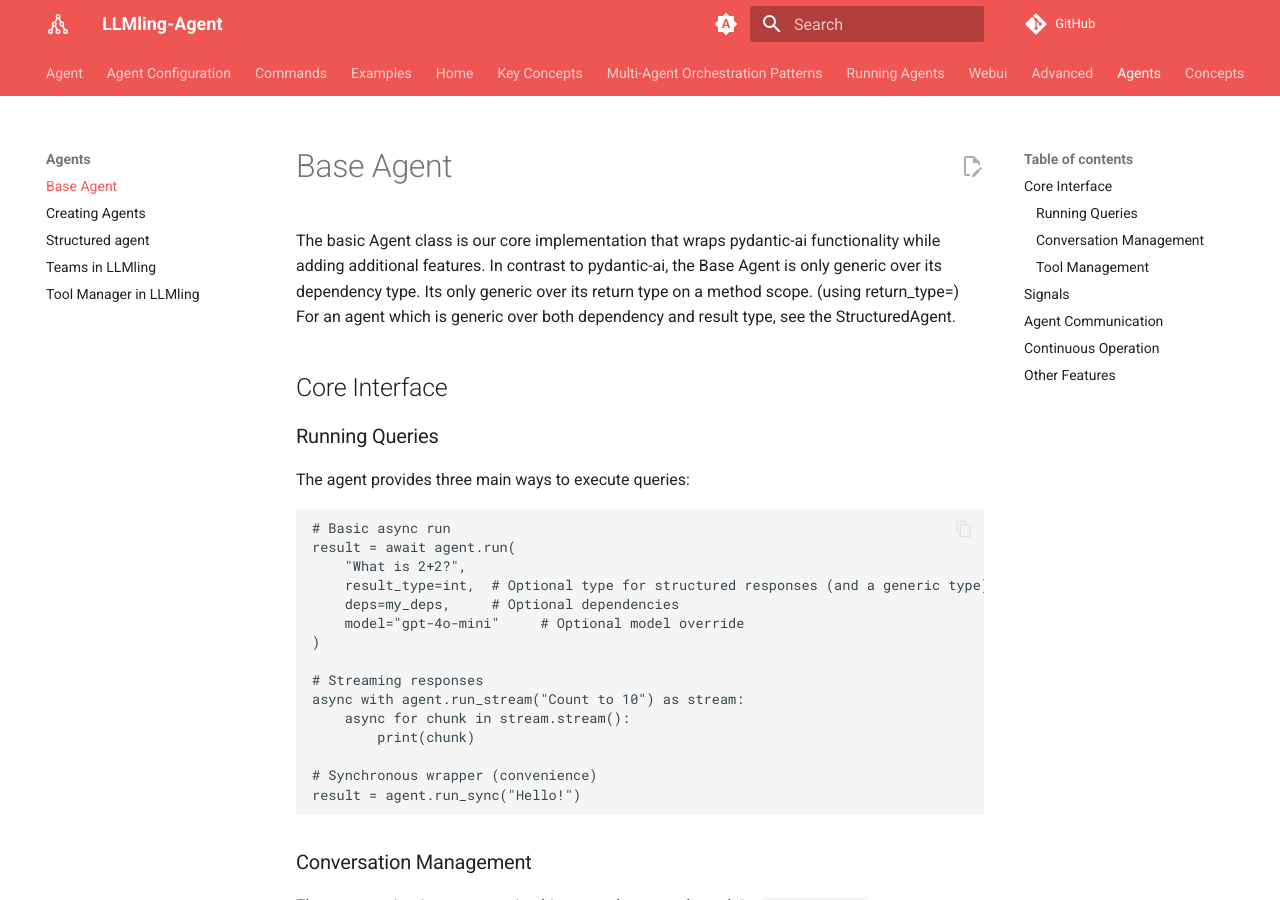
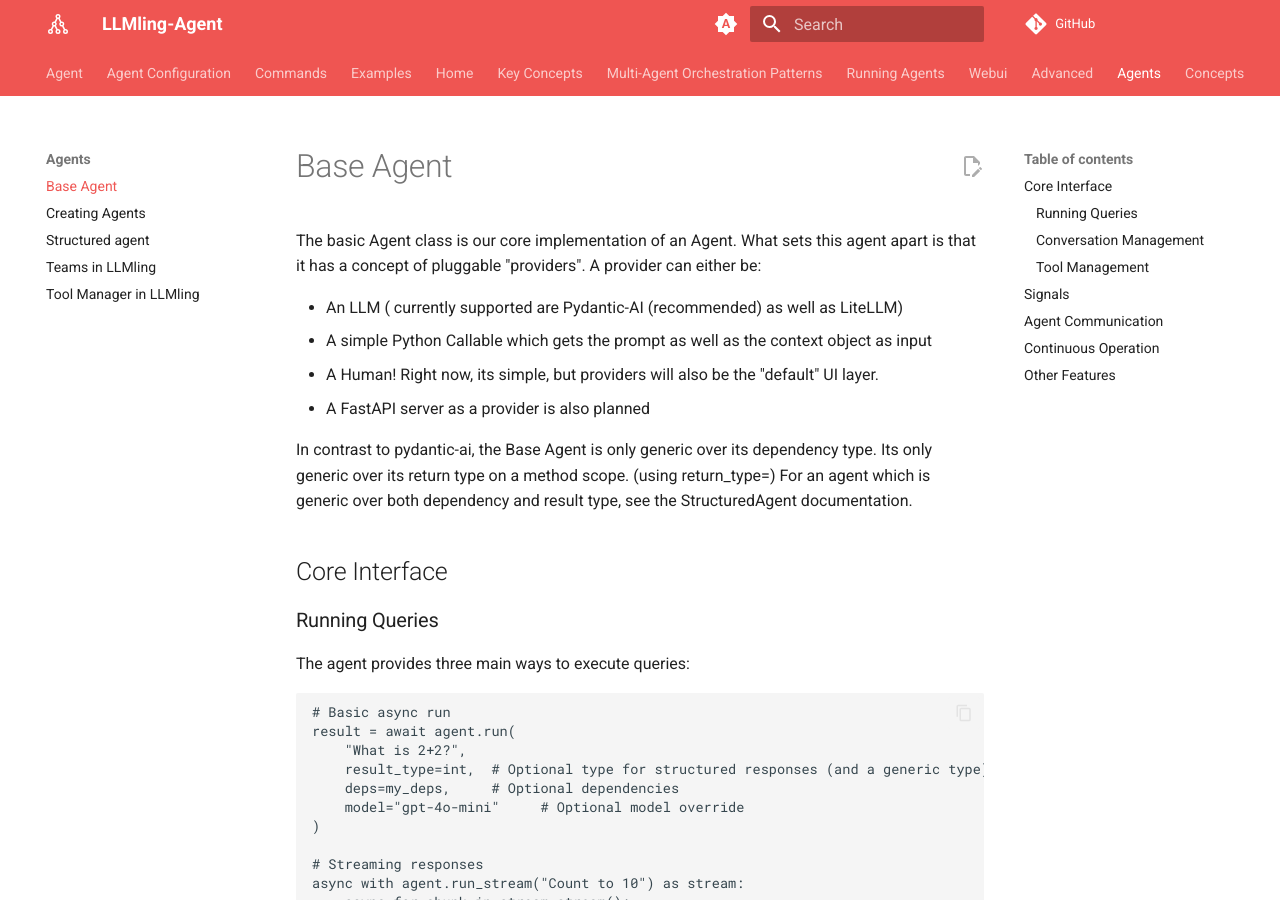
Before and after one commit to uk0/llmling-agent, an MkDocs documentation site: the page built from docs/agents/basic_agent.md, in a window 1280 px wide and 900 px high. Built offline with MkDocs 1.6.1 and Material for MkDocs 9.7.7, drawn with Linux system fonts in a browser that asks for light colours; comment, search, counter and statistics services are not loaded.

Commit message:
chore: docs

```diff
--- a/docs/agents/basic_agent.md
+++ b/docs/agents/basic_agent.md
@@ -1,8 +1,15 @@
 # Base Agent
 
-The basic Agent class is our core implementation that wraps pydantic-ai functionality while adding additional features.
+The basic Agent class is our core implementation of an Agent.
+What sets this agent apart is that it has a concept of pluggable "providers". A provider can either be:
+
+- An LLM ( currently supported are Pydantic-AI (recommended) as well as LiteLLM)
+- A simple Python Callable which gets the prompt as well as the context object as input
+- A Human! Right now, its simple, but providers will also be the "default" UI layer.
+- A FastAPI server as a provider is also planned
+
 In contrast to pydantic-ai, the Base Agent is only generic over its dependency type. Its only generic over its return type on a method scope. (using return_type=)
-For an agent which is generic over both dependency and result type, see the StructuredAgent.
+For an agent which is generic over both dependency and result type, see the StructuredAgent documentation.
 
 ## Core Interface
 
```
Also changed, not shown: docs/config_file/model_config.md (+5 -0 lines).
